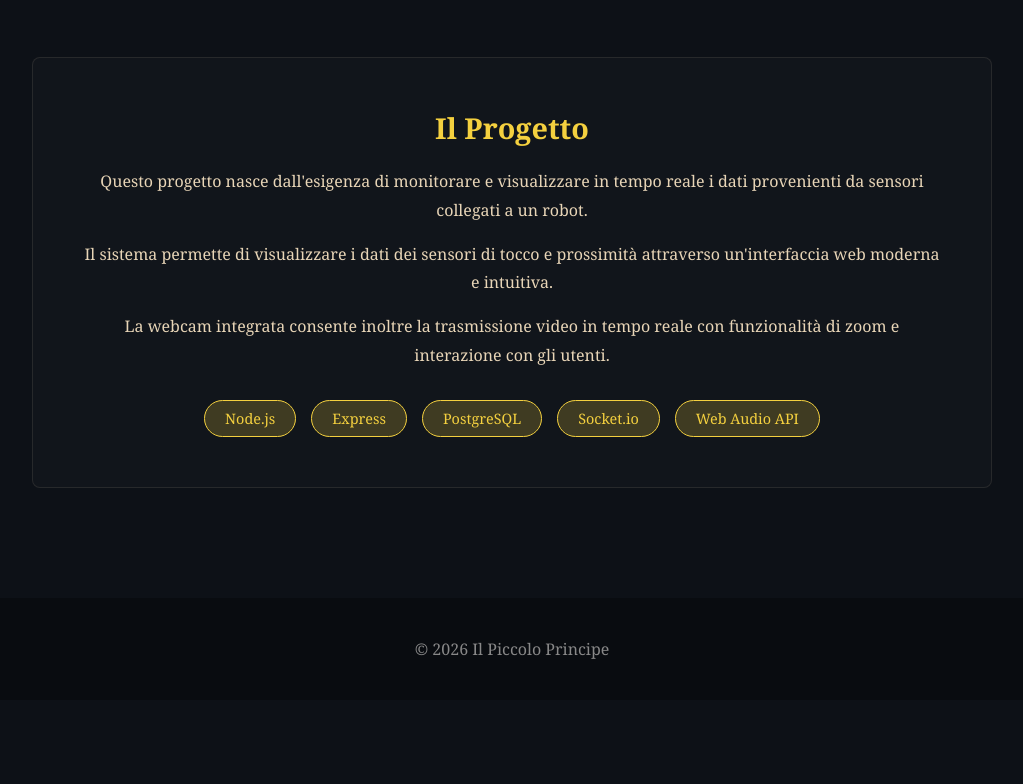
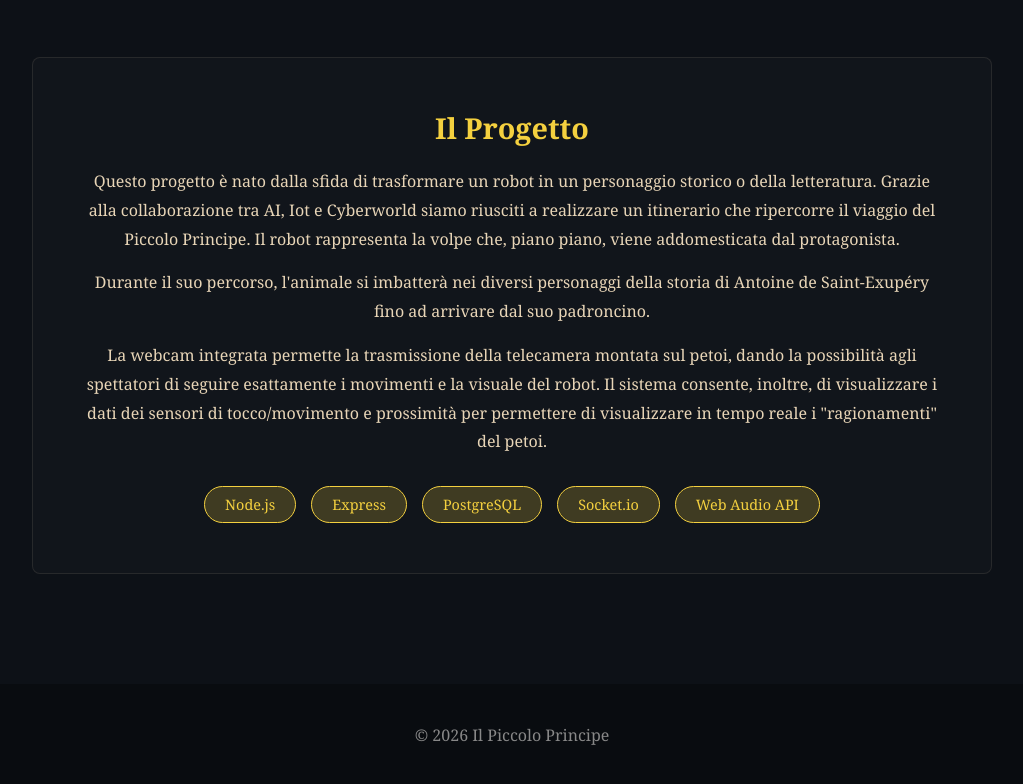
Before and after one commit to Carca55-KB/Aviatori, a website: page chi-siamo.html in a window 1280 px wide. Shown: the part 1121-1905 px from the top of the page, without its empty margins (128-1151 px from the left). Before the commit the page ends 1821 px from the top, so only its background shows below. Drawn offline with Linux system fonts and the light colour scheme.

Commit message:
Update project description in Chi siamo page

```diff
--- a/chi-siamo.html
+++ b/chi-siamo.html
@@ -292,9 +292,9 @@
 
         <div class="project-section">
             <h2>Il Progetto</h2>
-            <p>Questo progetto nasce dall'esigenza di monitorare e visualizzare in tempo reale i dati provenienti da sensori collegati a un robot.</p>
-            <p>Il sistema permette di visualizzare i dati dei sensori di tocco e prossimità attraverso un'interfaccia web moderna e intuitiva.</p>
-            <p>La webcam integrata consente inoltre la trasmissione video in tempo reale con funzionalità di zoom e interazione con gli utenti.</p>
+            <p>Questo progetto è nato dalla sfida di trasformare un robot in un personaggio storico o della letteratura. Grazie alla collaborazione tra AI, Iot e Cyberworld siamo riusciti a realizzare un itinerario che ripercorre il viaggio del Piccolo Principe. Il robot rappresenta la volpe che, piano piano, viene addomesticata dal protagonista.</p>
+            <p>Durante il suo percorso, l'animale si imbatterà nei diversi personaggi della storia di Antoine de Saint-Exupéry fino ad arrivare dal suo padroncino.</p>
+            <p>La webcam integrata permette la trasmissione della telecamera montata sul petoi, dando la possibilità agli spettatori di seguire esattamente i movimenti e la visuale del robot. Il sistema consente, inoltre, di visualizzare i dati dei sensori di tocco/movimento e prossimità per permettere di visualizzare in tempo reale i "ragionamenti" del petoi.</p>
 
             <div class="tech-stack">
                 <span class="tech-badge">Node.js</span>
```
